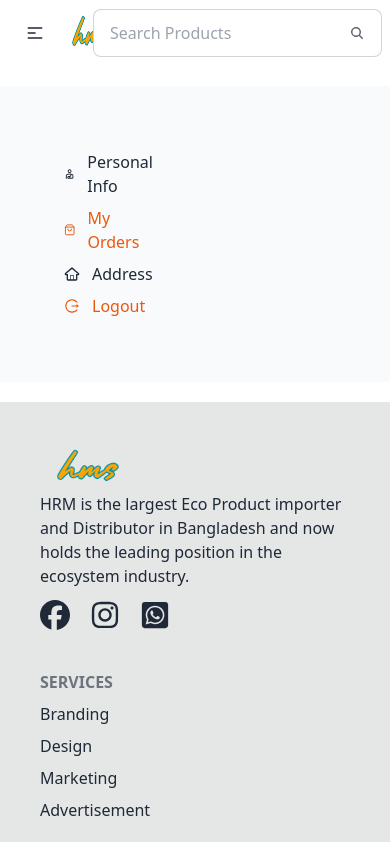
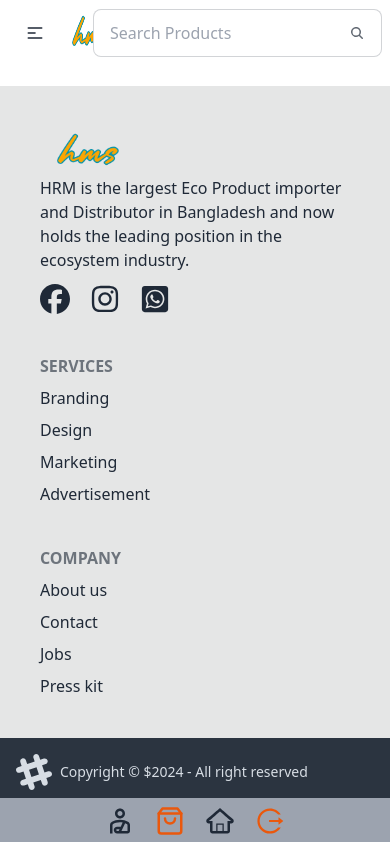
Before and after one commit to hasanalam365/PayKit-Client, a React (Vite) app: page /dashboard in a window 390 px wide. Shown: the top 842 px of the page. Built offline with nearby package versions, Linux system fonts and the light colour scheme.

Commit message:
profile and dashboard responsive with navber

```diff
--- a/src/Dashboard/Dashboard/Dashboard.jsx
+++ b/src/Dashboard/Dashboard/Dashboard.jsx
@@ -16,21 +16,21 @@ const Dashboard = () => {
             }`
         }>
             <MdOutlinePersonalInjury />
-            <li>Personal Info</li>
+            <li className="hidden md:hidden lg:block">Personal Info</li>
         </NavLink>
         <NavLink className={({ isActive }) =>
             `flex gap-3 items-center justify-center hover:text-orange-600 ${isActive ? 'text-orange-600' : ''
             }`
         }>
             <FiShoppingBag />
-            <li>My Orders</li>
+            <li className="hidden md:hidden lg:block">My Orders</li>
         </NavLink>
         <NavLink to="/dashboard/address" className={({ isActive }) =>
             `flex gap-3 items-center justify-center hover:text-orange-600 ${isActive ? 'text-orange-600' : ''
             }`
         }>
             <TiHomeOutline />
-            <li>Address</li>
+            <li className="hidden md:hidden lg:block">Address</li>
         </NavLink>
 
         <NavLink className={({ isActive }) =>
@@ -38,7 +38,7 @@ const Dashboard = () => {
             }`
         }>
             <AiOutlineLogout />
-            <li>Logout</li>
+            <li className="hidden md:hidden lg:block">Logout</li>
         </NavLink>
 
     </>
@@ -46,19 +46,25 @@ const Dashboard = () => {
 
 
     return (
-        <div>
+        <div className="">
             <Navber></Navber>
-            <div className="mt-5 bg-gray-50 mb-5 p-16 flex ">
+            <div className="mt-5 bg-gray-50 mb-5p-2 md:p-2 lg:p-16 flex ">
                 {/* navItems */}
-                <div className="w-1/4 ">
+                <div className="w-1/4 hidden md:hidden lg:block">
                     <ul className="flex flex-col items-start space-y-2 font-medium">
                         {dashNavLinks}
 
                     </ul>
                 </div>
 
+                <div className=" fixed w-full ms-auto bg-gray-400 p-2 bottom-0 lg:hidden ">
+                    <ul className="flex flex-row items-start justify-center gap-5 text-3xl font-medium w-3/4 mx-auto">
+                        {dashNavLinks}
+
+                    </ul>
+                </div>
                 {/* Info Items */}
-                <div className="w-3/4">
+                <div className="w-full  lg:w-3/4" >
 
                     <Outlet></Outlet>
                 </div>
--- a/src/Dashboard/Profile.jsx
+++ b/src/Dashboard/Profile.jsx
@@ -1,7 +1,7 @@
 
 const Profile = () => {
     return (
-        <div className="bg-base-200 shadow-xl p-8 w-3/4">
+        <div className="bg-base-200 shadow-xl p-8 w-[98%] md:w-3/4 mx-auto">
             <h3 className="text-center  text-xl ">Personal Information</h3>
             <div className="flex gap-10 mt-5">
 
--- a/src/Shared/Navber/Navber.jsx
+++ b/src/Shared/Navber/Navber.jsx
@@ -113,6 +113,7 @@ const Navber = () => {
                             </div>
                         </div>
                     </div>
+
                     {
                         isOpenProfile && <div className="absolute z-10 p-4 bg-green-100 top-16 right-16 rounded-lg">
                             <ul className="font-medium space-y-1">
```
